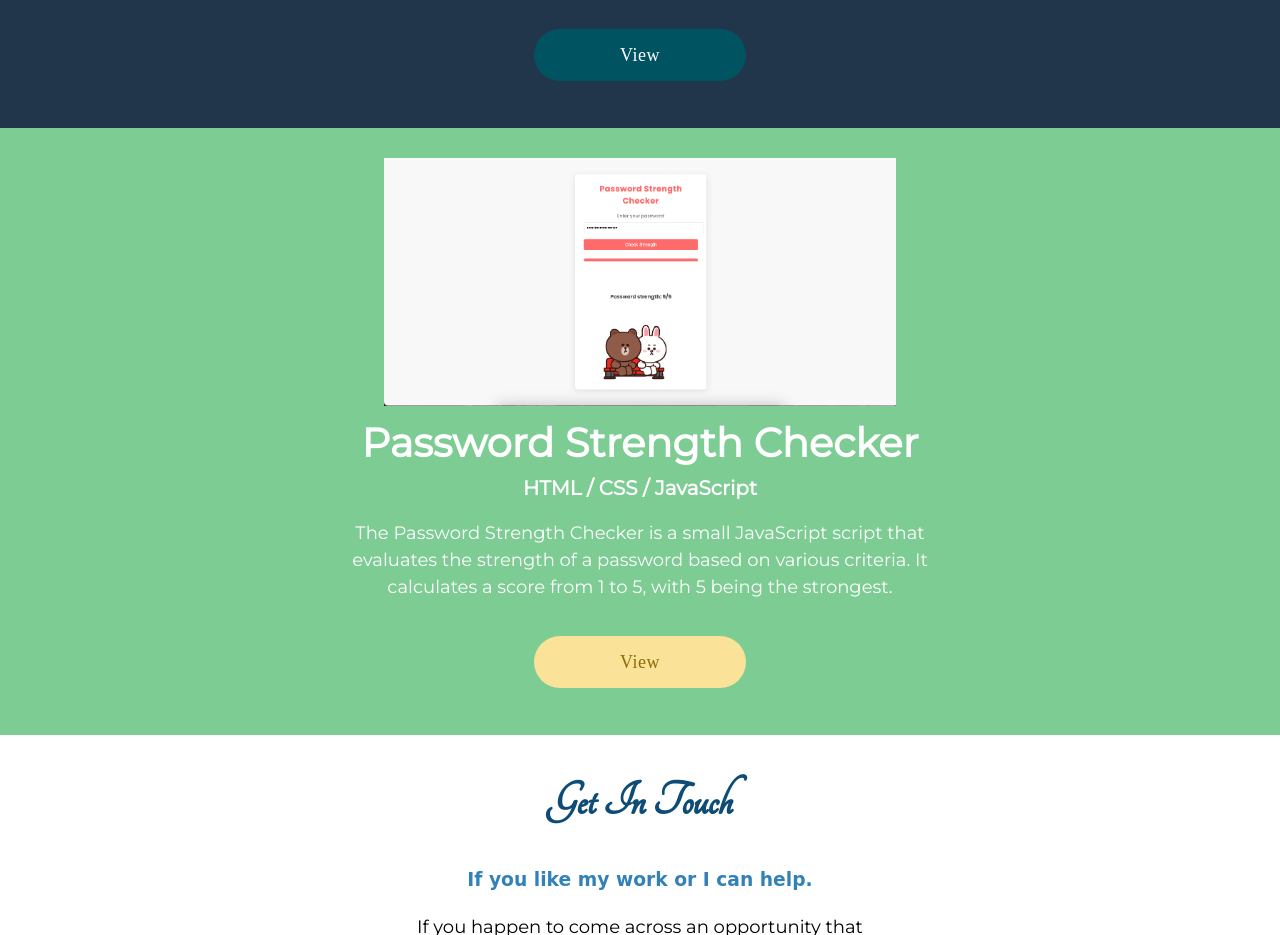
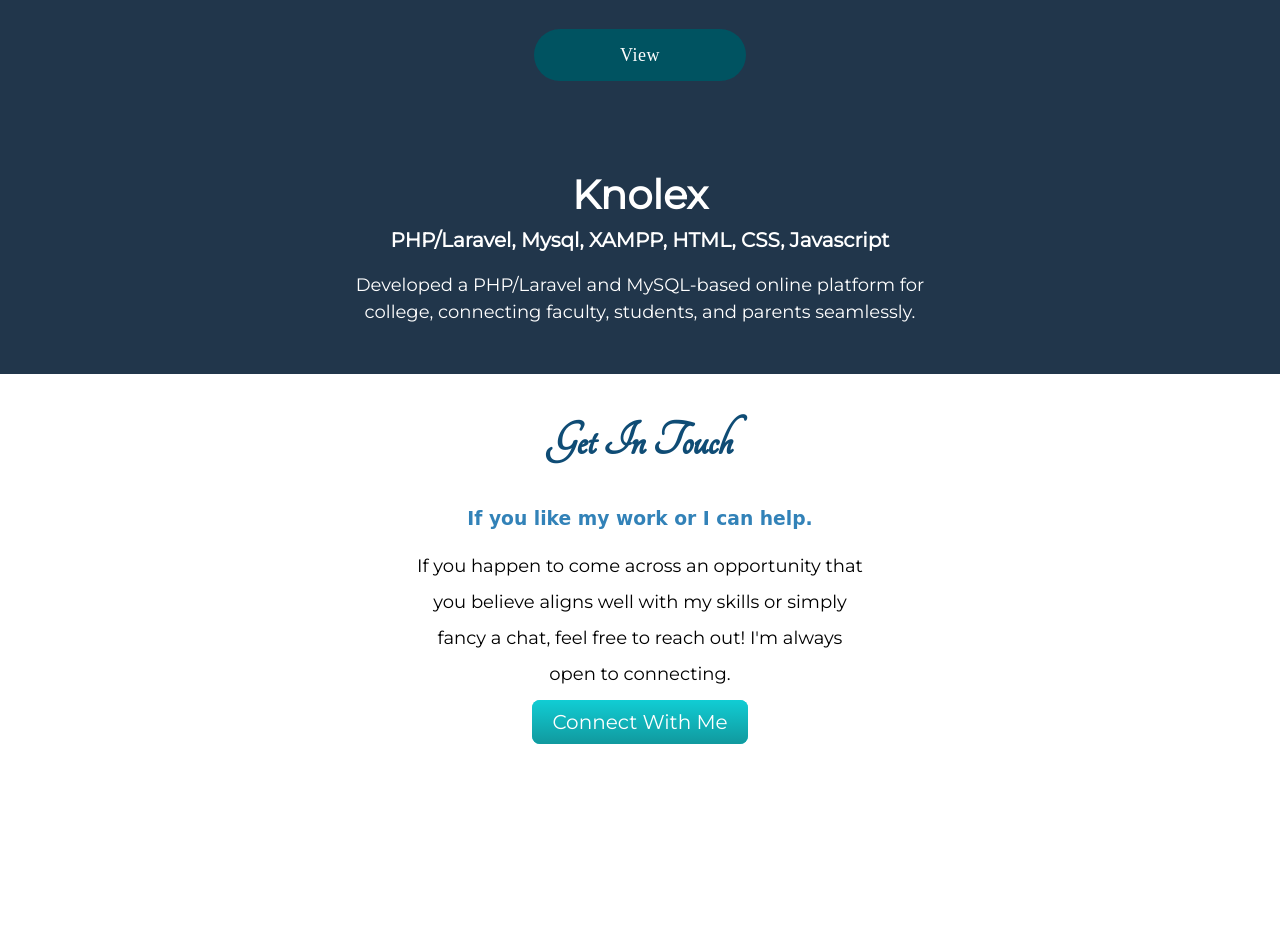
Before and after one commit to Niraaaliii/niralirathod-portfolio, a plain HTML site: page portfolio.html in a window 1280 px wide. Shown: the part 2420-3355 px from the top of the page. Drawn offline with Linux system fonts and the light colour scheme; a web font is replaced by a local one.

Commit message:
Update portfolio.html

```diff
--- a/portfolio.html
+++ b/portfolio.html
@@ -68,7 +68,16 @@
                 <a class="mainbtn btn2" href="https://github.com/Niraaaliii/Task-Management-System-A-Spring-Boot-and-MySQL-Based-Solution" target="_blank">View</a>
             </div>
         </div>
-        <div class="project4">
+	    <div class="project3">
+            <div class="content">
+                <img class="project_img" src="">
+                <h2 class="head">Knolex</h2>
+                <h3 class="head3">  PHP/Laravel, Mysql, XAMPP, HTML, CSS, Javascript </h3>
+                <p class="p3"> Developed a PHP/Laravel and MySQL-based online platform for college, connecting faculty, students, and parents seamlessly. </p>
+                <!-- <a class="mainbtn btn2" href="https://github.com/Niraaaliii/Task-Management-System-A-Spring-Boot-and-MySQL-Based-Solution" target="_blank">View</a> -->
+            </div>
+        </div>
+        <!--div class="project4">
             <div class="content">
                 <img class="project_img" src="img/password-strength.png">
                 <h2 class="head">Password Strength Checker</h2>
@@ -77,7 +86,7 @@
                 </p>
                 <a class="mainbtn btn3" href="https://github.com/Niraaaliii/PasswordStrengthChecker" target="_blank">View</a>
             </div>
-        </div>
+    </div>
         <!-- <div class="project1">
             <div class="content">
                 <img class="project_img" src="img/project4.png">
```
